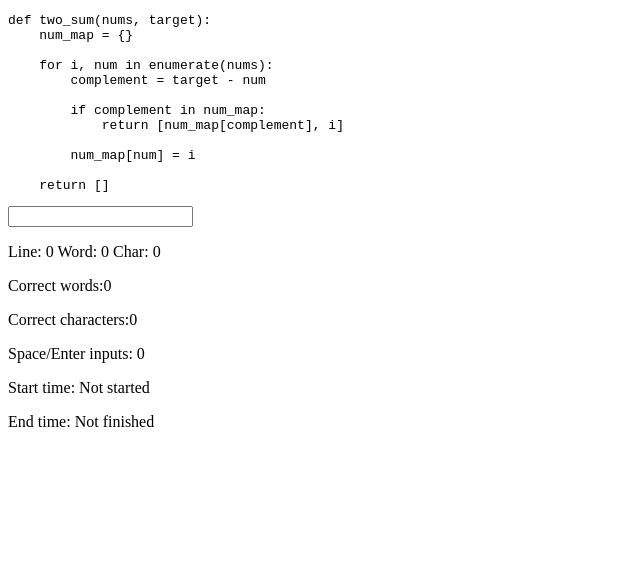
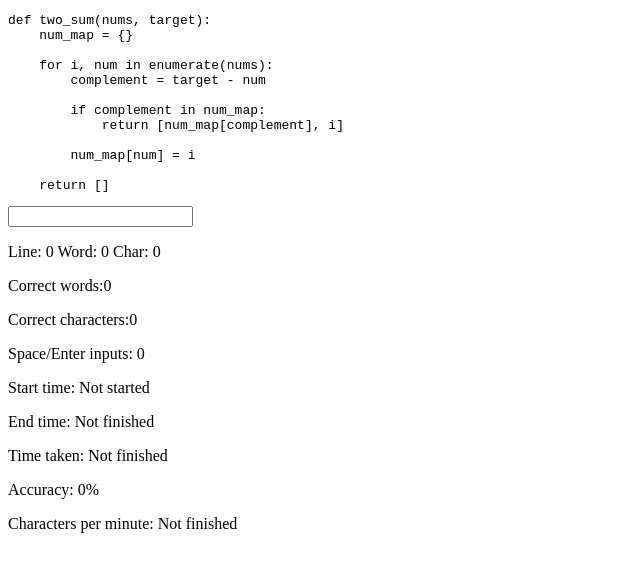
Before and after one commit to PaisWillie/MonkeyCode, a React (Vite) app: page / in a window 1280 px wide. Shown: the top 572 px of the page, without its empty margins (0-640 px from the left). Built offline with nearby package versions, Linux system fonts and the light colour scheme.

Commit message:
feat: add accuracy and char/min speed

```diff
--- a/src/components/App.tsx
+++ b/src/components/App.tsx
@@ -29,6 +29,27 @@ const isMatchingChars = (input: InputEntry) => {
         typedChar === input.actualChars[typedCharIndex]
     )
   )
+}
+
+const numCorrectChars = (input: InputEntry[]) =>
+  input
+    .filter((entry) => isMatchingChars(entry))
+    .reduce((acc, entry) => {
+      return (
+        acc +
+        entry.typedChars.filter((char, charIndex) => {
+          return char === entry.actualChars[charIndex]
+        }).length
+      )
+    }, 0)
+
+// accuracy is the number of correct characters divided by the total number of characters
+const getAccuracy = (input: InputEntry[]) => {
+  const totalChars = input.reduce(
+    (acc, entry) => acc + entry.actualChars.length,
+    0
+  )
+  return totalChars ? numCorrectChars(input) / totalChars : 0
 }
 
 function App() {
@@ -326,16 +347,7 @@ function App() {
         </p>
         <p>
           Correct characters:
-          {input
-            .filter((entry) => isMatchingChars(entry))
-            .reduce((acc, entry) => {
-              return (
-                acc +
-                entry.typedChars.filter((char, charIndex) => {
-                  return char === entry.actualChars[charIndex]
-                }).length
-              )
-            }, 0)}
+          {numCorrectChars(input)}
         </p>
         <p>Space/Enter inputs: {numSpaceEnterInputs}</p>
         <p>
@@ -346,6 +358,23 @@ function App() {
           End time:{' '}
           {endTime ? new Date(endTime).toLocaleTimeString() : 'Not finished'}
         </p>
+        <p>
+          Time taken:{' '}
+          {startTime && endTime
+            ? ((endTime - startTime) / 1000).toFixed(2)
+            : 'Not finished'}
+        </p>
+        <p>Accuracy: {(getAccuracy(input) * 100).toFixed(0)}%</p>
+        <p>
+          Characters per minute:{' '}
+          {/* only count correct characters + space/enter inputs in calculation*/}
+          {startTime && endTime
+            ? (
+                (numCorrectChars(input) + numSpaceEnterInputs) /
+                ((endTime - startTime) / 1000 / 60)
+              ).toFixed(0)
+            : 'Not finished'}
+        </p>
       </main>
       <footer></footer>
     </div>
```
